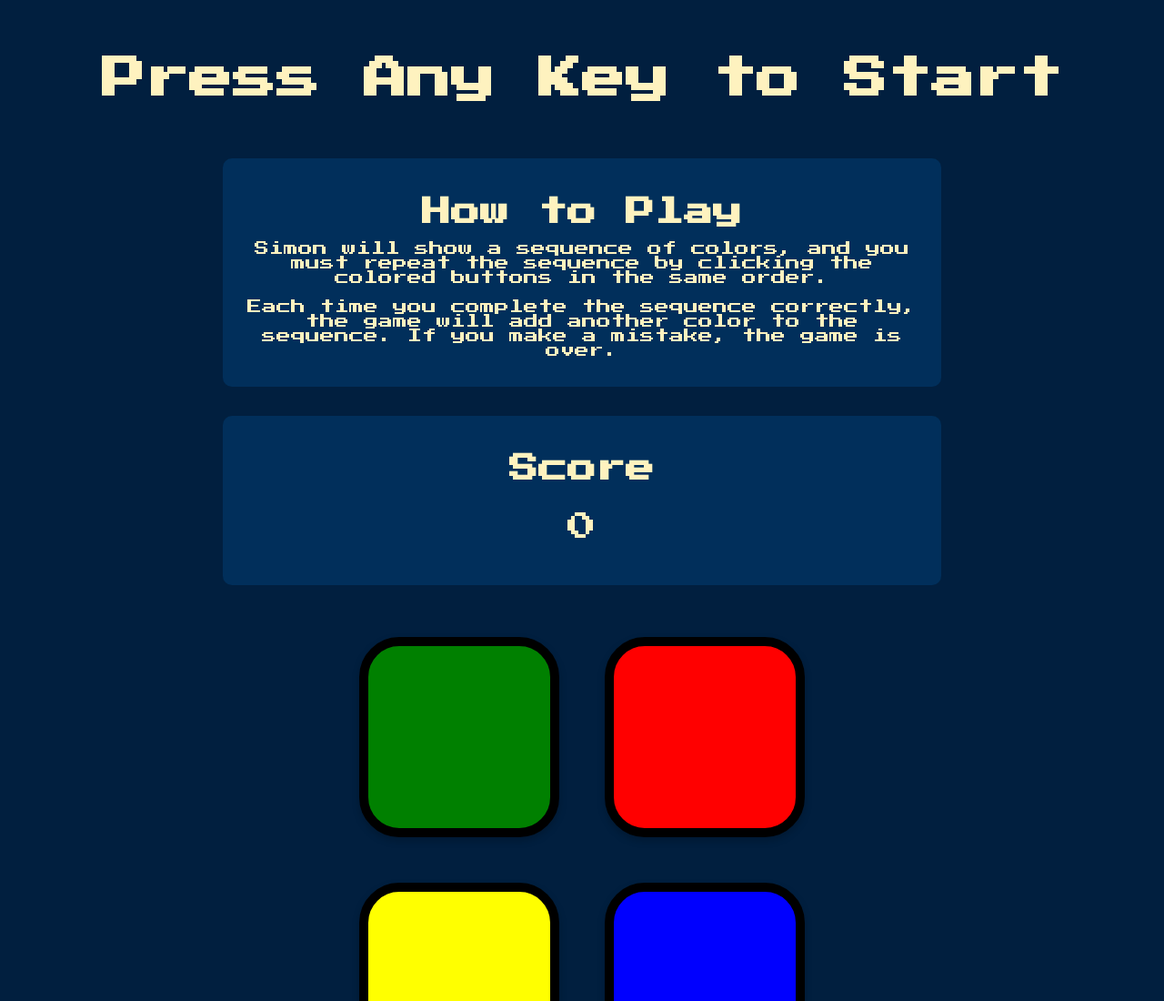
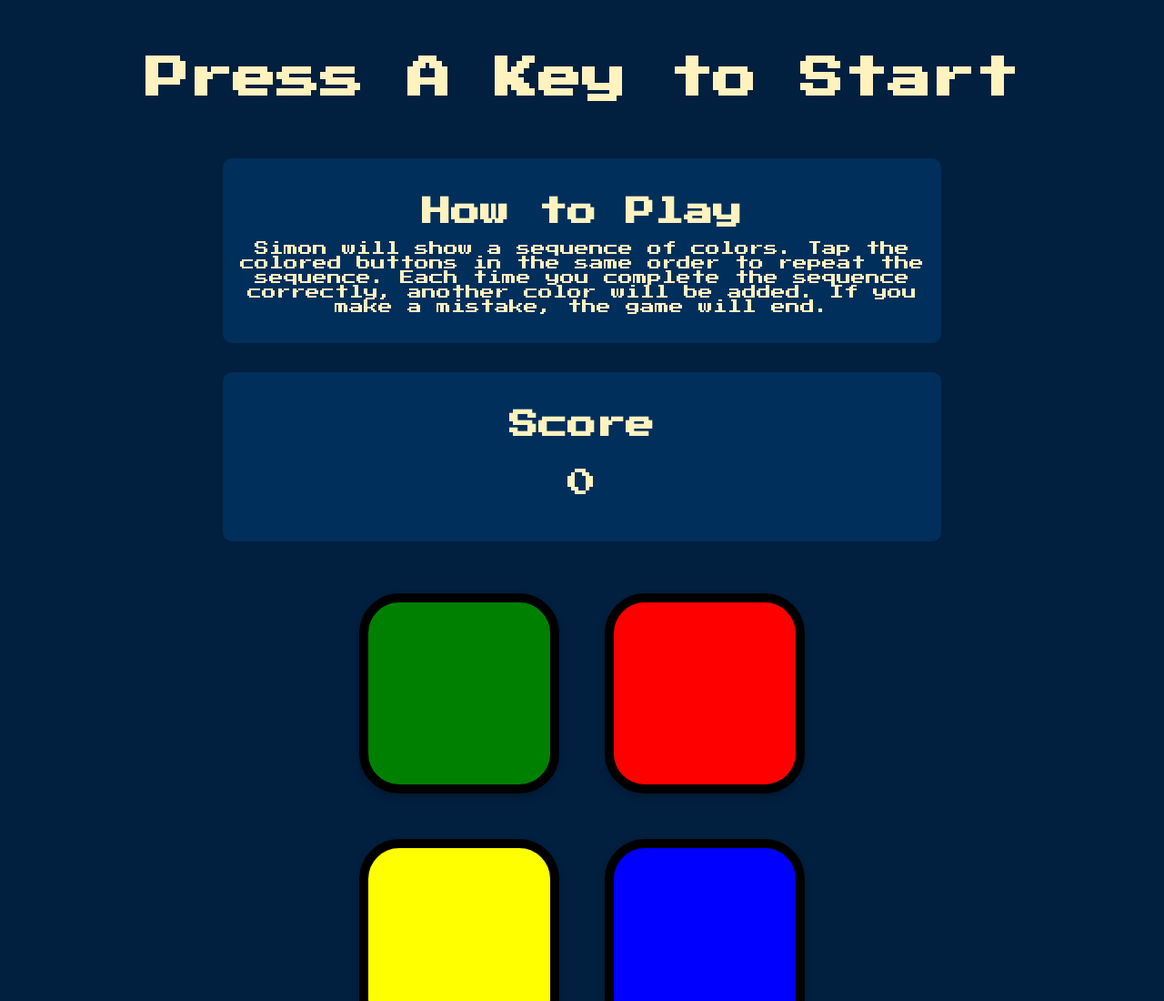
Before and after one commit to Chaupatil/Simon-game, a plain HTML site: page index.html in a window 1280 px wide. Shown: the top 1100 px of the page at 91% size. Drawn offline with nearby package versions, Linux system fonts and the light colour scheme.

Commit message:
Update index.html

```diff
--- a/index.html
+++ b/index.html
@@ -7,11 +7,10 @@
   <link href="https://fonts.googleapis.com/css?family=Press+Start+2P" rel="stylesheet">
 </head>
 <body>
-  <h1 id="level-title">Press Any Key to Start</h1>
+  <h1 id="level-title">Press A Key to Start</h1>
   <div id="instructions">
     <h2>How to Play</h2>
-    <p>Simon will show a sequence of colors, and you must repeat the sequence by clicking the colored buttons in the same order.</p>
-    <p>Each time you complete the sequence correctly, the game will add another color to the sequence. If you make a mistake, the game is over.</p>
+    <p>Simon will show a sequence of colors. Tap the colored buttons in the same order to repeat the sequence. Each time you complete the sequence correctly, another color will be added. If you make a mistake, the game will end.</p>
   </div>
   <div id="score-display">
     <h2>Score</h2>
@@ -27,7 +26,6 @@
       <div id="blue" class="btn blue"></div>
     </div>
   </div>
-
   <script src="https://ajax.googleapis.com/ajax/libs/jquery/3.3.1/jquery.min.js"></script>
   <script src="game.js" charset="utf-8"></script>
 </body>
```
